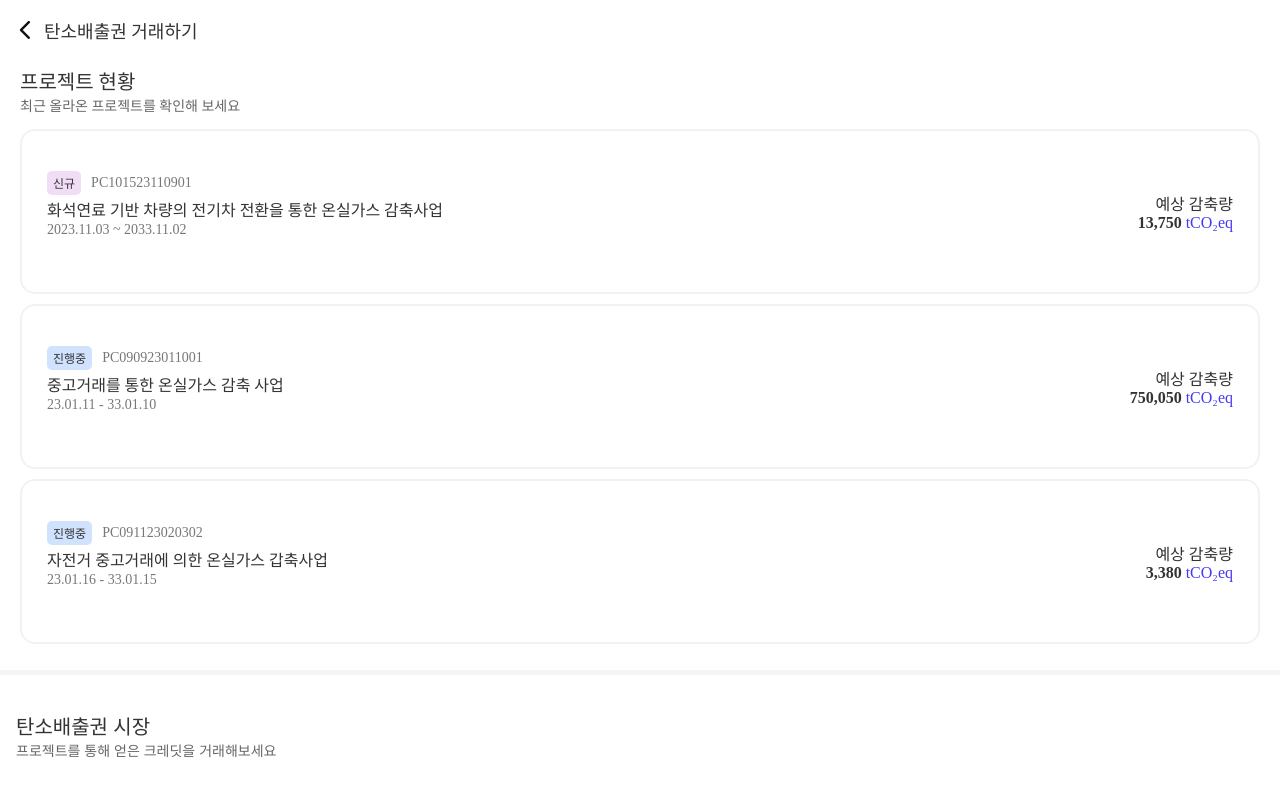
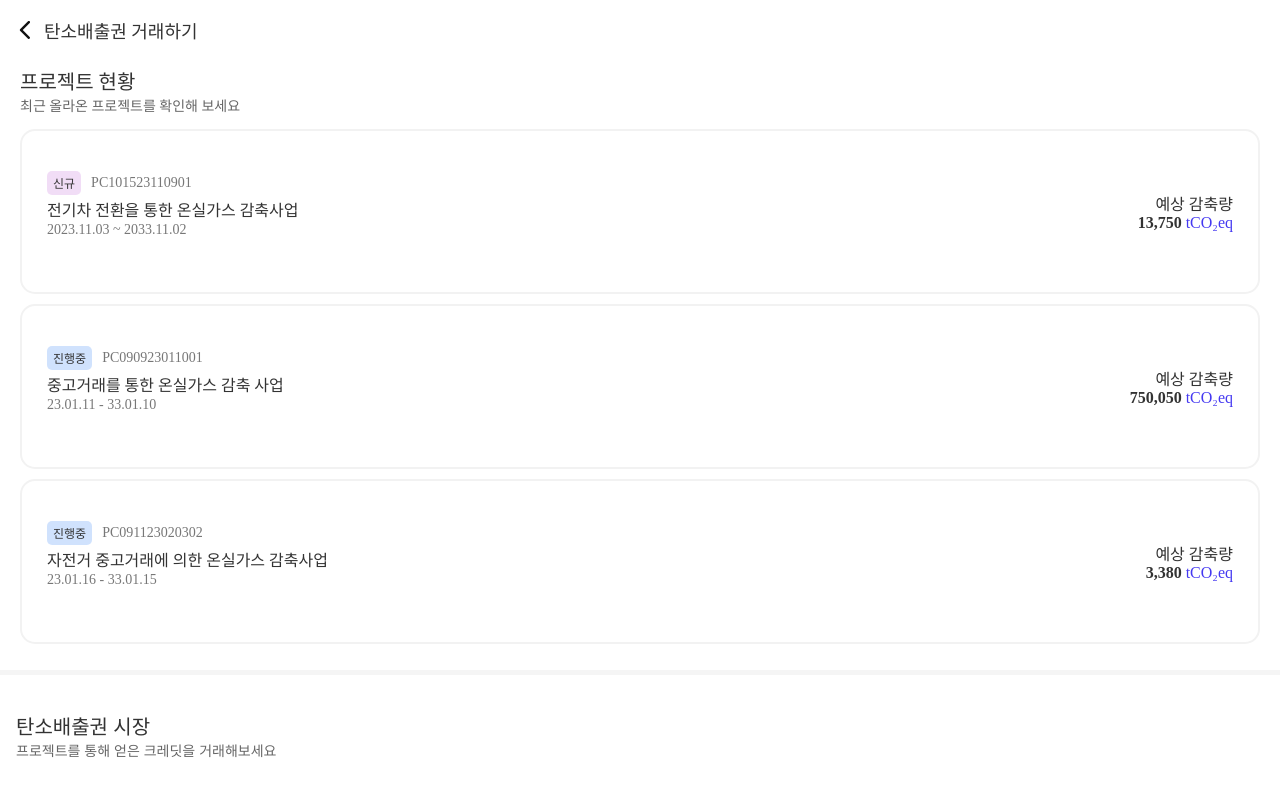
Before and after one commit to leechanhoe/sol-token, a React (Create React App) app: page /carbon in a window 1280 px wide. Shown: the top 800 px of the page. Built offline with nearby package versions, Linux system fonts and the light colour scheme.

Commit message:
프로젝트명 텍스트 수정

```diff
--- a/src/components/ProjectList.js
+++ b/src/components/ProjectList.js
@@ -9,7 +9,7 @@ function ProjectList() {
     {
       id: 1,
       projectId: "PC101523110901",
-      title: "화석연료 기반 차량의 전기차 전환을 통한 온실가스 감축사업",
+      title: "전기차 전환을 통한 온실가스 감축사업",
       amount: 13750,
       date: "2023.11.03 ~ 2033.11.02",
       type: "신규",
@@ -25,7 +25,7 @@ function ProjectList() {
     {
       id: 3,
       projectId: "PC091123020302",
-      title: "자전거 중고거래에 의한 온실가스 갑축사업",
+      title: "자전거 중고거래에 의한 온실가스 감축사업",
       amount: 3380,
       date: "23.01.16 - 33.01.15",
       type: "진행중",
--- a/src/pages/ProjectDetails.js
+++ b/src/pages/ProjectDetails.js
@@ -13,7 +13,7 @@ function ProjectDetails() {
   const projects = [
     {
       id: 1,
-      title: "화석연료 기반 차량의 전기차 전환을 통한 온실가스 감축사업",
+      title: "전기차 전환을 통한 온실가스 감축사업",
       code: "PC101523110901",
       status: "신규",
       type: "신규",
@@ -63,7 +63,7 @@ function ProjectDetails() {
     },
     {
       id: 3,
-      title: "자전거 중고거래에 의한 온실가스 갑축사업",
+      title: "자전거 중고거래에 의한 온실가스 감축사업",
       code: "PC091123020302",
       status: "진행중",
       type: "진행중",
```
